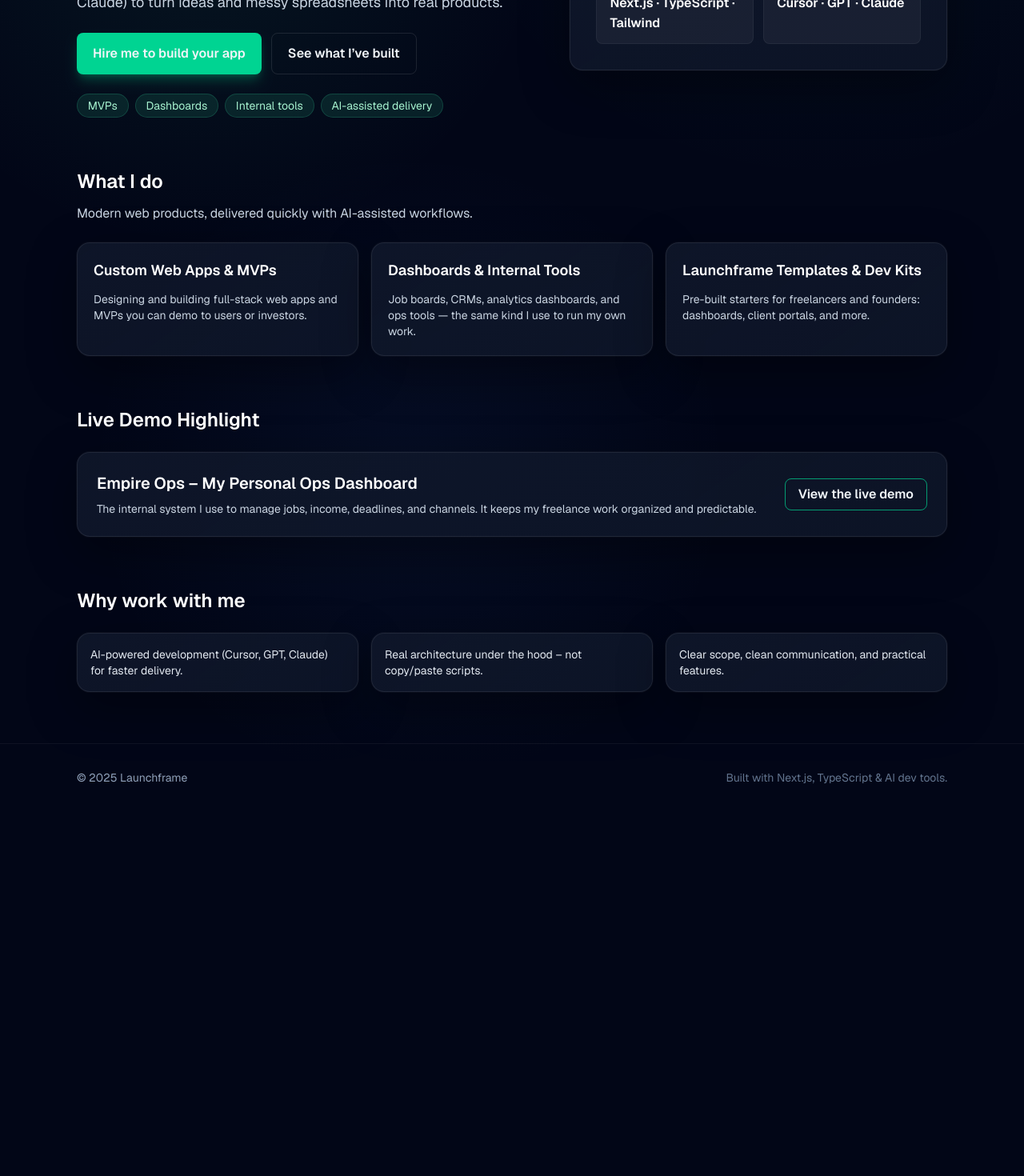
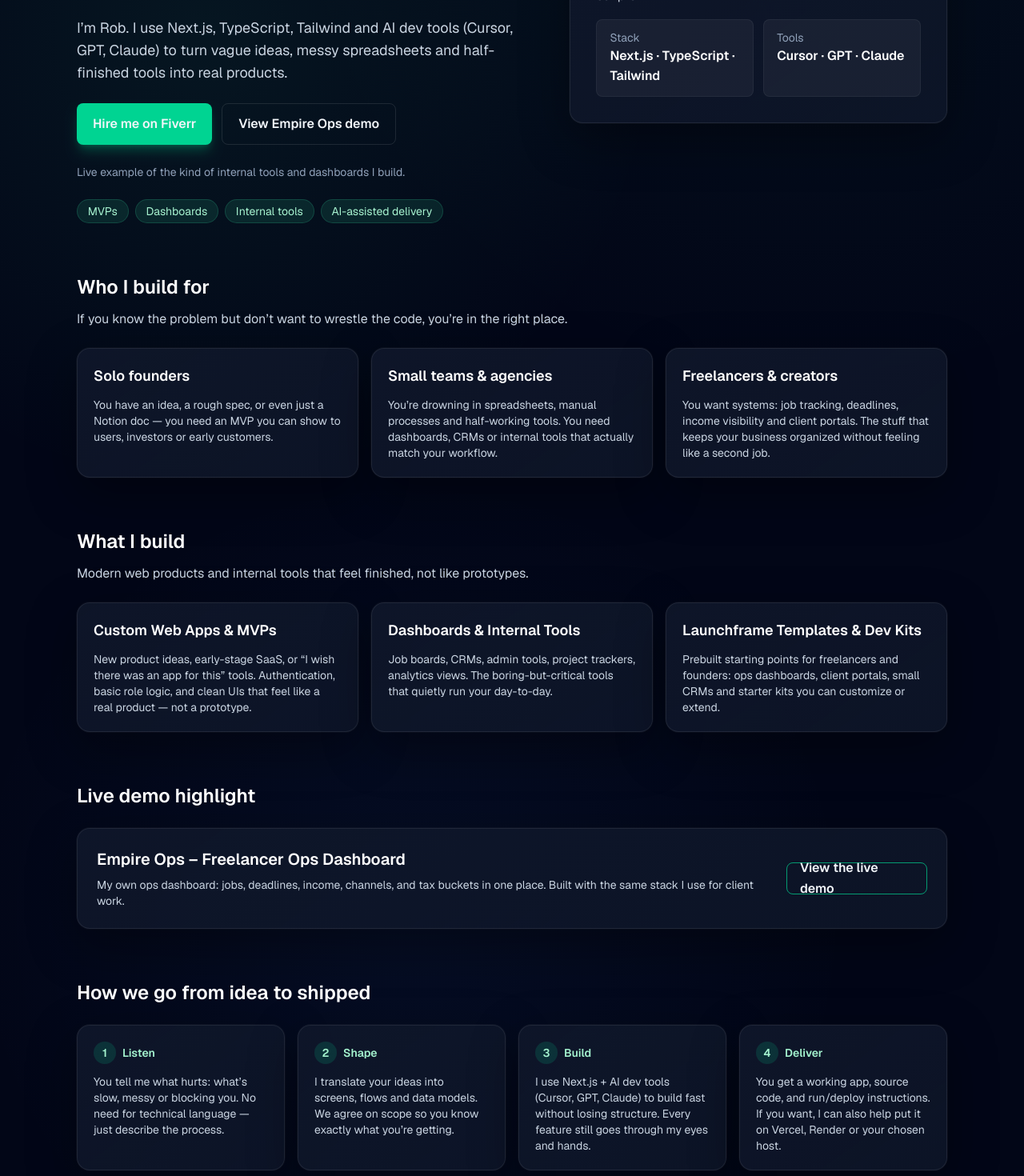
Before and after one commit to BiteTh3bulleT/BiteTh3bulleT.github.io, a Next.js app: page / in a window 1280 px wide. Shown: the part 400-1870 px from the top of the page at 80% size. Before the commit the page ends 1414 px from the top, so only its background shows below. Built offline with nearby package versions, Linux system fonts and the light colour scheme.

Commit message:
Enhance marketing copy and centralize site links
Add richer client-ready copy across home, services, projects, about, and contact pages, introduce FAQs and process/expectations, and centralize Fiverr/demo/email links in siteConfig with lint ignore update.

```diff
--- a/app/about/page.tsx
+++ b/app/about/page.tsx
@@ -6,35 +6,49 @@ export default function AboutPage() {
       <Section title="About Rob">
         <div className="lf-card space-y-4 p-6">
           <p className="text-sm text-slate-300">
-            I’m a support engineer and builder who loves turning chaos into systems. I
-            specialize in Next.js, TypeScript, Tailwind, and AI-assisted development tooling
-            to ship reliable web products quickly.
-          </p>
-          <p className="text-sm text-slate-300">
-            I’ve built internal tools, dashboards, and security-focused systems (including
-            EDR/infra work) alongside game and creative projects. I fight, I tinker with
-            hardware, and I treat my work like training: consistent reps, constant
-            improvement.
+            I’m a support engineer, builder and fighter who likes turning chaos into systems.
+            I’ve spent years troubleshooting other people’s problems and now I build the tools
+            that prevent half those problems from existing in the first place.
           </p>
         </div>
       </Section>
 
-      <Section title="Stack & tools">
+      <Section title="What I’m good at">
+        <div className="lf-card space-y-3 p-6">
+          <ul className="space-y-2 text-sm text-slate-300">
+            <li>Taking vague, messy requirements and turning them into concrete screens and flows.</li>
+            <li>
+              Using AI dev tools without letting them run wild — they speed me up, they don’t replace
+              my brain.
+            </li>
+            <li>
+              Thinking like an operator: what actually needs to be visible, searchable and trackable
+              for this to work in the real world.
+            </li>
+          </ul>
+        </div>
+      </Section>
+
+      <Section title="Tech & tools I use">
         <div className="lf-card grid gap-4 p-6 sm:grid-cols-2">
-          <div className="space-y-2">
-            <h3 className="text-sm font-semibold text-white">Core stack</h3>
-            <ul className="space-y-1 text-sm text-slate-300">
-              <li>Next.js, TypeScript, Tailwind</li>
-              <li>Node.js, Postgres</li>
-            </ul>
-          </div>
-          <div className="space-y-2">
-            <h3 className="text-sm font-semibold text-white">AI & tooling</h3>
-            <ul className="space-y-1 text-sm text-slate-300">
-              <li>Cursor, GPT, Claude</li>
-              <li>Automation and build pipelines for fast delivery</li>
-            </ul>
-          </div>
+          <ul className="space-y-2 text-sm text-slate-300">
+            <li>Next.js, TypeScript, Tailwind</li>
+            <li>Node.js, Postgres (when a real backend is needed)</li>
+            <li>Cursor, GPT, Claude and other AI dev tools</li>
+            <li>Docker, Vercel, Render and GitHub Actions for CI/CD</li>
+          </ul>
+        </div>
+      </Section>
+
+      <Section title="Principles I work by">
+        <div className="lf-card space-y-2 p-6">
+          <ul className="space-y-2 text-sm text-slate-300">
+            <li>Scope before code – we agree on what matters before I start typing.</li>
+            <li>Simple first – solve the core problem, then layer in bells and whistles.</li>
+            <li>You own your tools – you get the code, not a locked black box.</li>
+            <li>Communicate like a human – no buzzword salad.</li>
+            <li>Iterate – v1 should be solid, but it doesn’t have to be v10.</li>
+          </ul>
         </div>
       </Section>
     </div>
--- a/app/page.tsx
+++ b/app/page.tsx
@@ -1,29 +1,72 @@
 import Link from "next/link";
 import Pill from "@/components/ui/Pill";
 import Section from "@/components/ui/Section";
+import { siteConfig } from "@/siteConfig";
 
-const serviceHighlights = [
+const whoIBuildFor = [
+  {
+    title: "Solo founders",
+    description:
+      "You have an idea, a rough spec, or even just a Notion doc — you need an MVP you can show to users, investors or early customers.",
+  },
+  {
+    title: "Small teams & agencies",
+    description:
+      "You’re drowning in spreadsheets, manual processes and half-working tools. You need dashboards, CRMs or internal tools that actually match your workflow.",
+  },
+  {
+    title: "Freelancers & creators",
+    description:
+      "You want systems: job tracking, deadlines, income visibility and client portals. The stuff that keeps your business organized without feeling like a second job.",
+  },
+];
+
+const whatIBuild = [
   {
     title: "Custom Web Apps & MVPs",
     description:
-      "Designing and building full-stack web apps and MVPs you can demo to users or investors.",
+      "New product ideas, early-stage SaaS, or “I wish there was an app for this” tools. Authentication, basic role logic, and clean UIs that feel like a real product — not a prototype.",
   },
   {
     title: "Dashboards & Internal Tools",
     description:
-      "Job boards, CRMs, analytics dashboards, and ops tools — the same kind I use to run my own work.",
+      "Job boards, CRMs, admin tools, project trackers, analytics views. The boring-but-critical tools that quietly run your day-to-day.",
   },
   {
     title: "Launchframe Templates & Dev Kits",
     description:
-      "Pre-built starters for freelancers and founders: dashboards, client portals, and more.",
+      "Prebuilt starting points for freelancers and founders: ops dashboards, client portals, small CRMs and starter kits you can customize or extend.",
   },
 ];
 
-const whyItems = [
-  "AI-powered development (Cursor, GPT, Claude) for faster delivery.",
-  "Real architecture under the hood – not copy/paste scripts.",
-  "Clear scope, clean communication, and practical features.",
+const processSteps = [
+  {
+    title: "Listen",
+    detail:
+      "You tell me what hurts: what’s slow, messy or blocking you. No need for technical language — just describe the process.",
+  },
+  {
+    title: "Shape",
+    detail:
+      "I translate your ideas into screens, flows and data models. We agree on scope so you know exactly what you’re getting.",
+  },
+  {
+    title: "Build",
+    detail:
+      "I use Next.js + AI dev tools (Cursor, GPT, Claude) to build fast without losing structure. Every feature still goes through my eyes and hands.",
+  },
+  {
+    title: "Deliver",
+    detail:
+      "You get a working app, source code, and run/deploy instructions. If you want, I can also help put it on Vercel, Render or your chosen host.",
+  },
+];
+
+const expectations = [
+  "Straightforward communication, no buzzword soup.",
+  "Clear scope before we start.",
+  "Practical features that match your workflow.",
+  "Room to grow — the codebase won’t fight you later.",
 ];
 
 export default function Home() {
@@ -34,28 +77,36 @@ export default function Home() {
           <Pill>Launchframe</Pill>
           <div className="space-y-4">
             <h1 className="text-4xl font-semibold leading-tight sm:text-5xl">
-              I build custom web apps, dashboards & MVPs with AI-speed
-              execution.
+              Custom web apps, dashboards &amp; MVPs — built fast with
+              AI-powered development.
             </h1>
             <p className="text-lg text-slate-300">
-              I use Next.js, TypeScript, Tailwind and AI dev tools (Cursor, GPT,
-              Claude) to turn ideas and messy spreadsheets into real products.
+              I’m Rob. I use Next.js, TypeScript, Tailwind and AI dev tools
+              (Cursor, GPT, Claude) to turn vague ideas, messy spreadsheets and
+              half-finished tools into real products.
             </p>
           </div>
           <div className="flex flex-wrap gap-3">
             <Link
-              href="https://www.fiverr.com/s/xXxd84Q"
+              href={siteConfig.links.fiverr}
               className="inline-flex items-center justify-center rounded-lg bg-emerald-400 px-5 py-3 text-slate-900 font-semibold shadow-lg shadow-emerald-500/30 transition hover:scale-[1.01] hover:bg-emerald-300"
+              target="_blank"
+              rel="noreferrer"
             >
-              Hire me to build your app
+              Hire me on Fiverr
             </Link>
             <Link
-              href="/projects"
+              href={siteConfig.links.empireOpsDemo}
               className="inline-flex items-center justify-center rounded-lg border border-white/10 px-5 py-3 font-semibold text-emerald-200 transition hover:border-emerald-400/60 hover:text-emerald-200/90"
+              target="_blank"
+              rel="noreferrer"
             >
-              See what I’ve built
+              View Empire Ops demo
             </Link>
           </div>
+          <p className="text-sm text-slate-400">
+            Live example of the kind of internal tools and dashboards I build.
+          </p>
           <div className="flex flex-wrap gap-2 text-sm text-slate-400">
             <Pill className="text-sm">MVPs</Pill>
             <Pill className="text-sm">Dashboards</Pill>
@@ -94,32 +145,47 @@ export default function Home() {
       </section>
 
       <Section
-        title="What I do"
-        subtitle="Modern web products, delivered quickly with AI-assisted workflows."
+        title="Who I build for"
+        subtitle="If you know the problem but don’t want to wrestle the code, you’re in the right place."
       >
         <div className="grid gap-4 md:grid-cols-3">
-          {serviceHighlights.map((item) => (
-            <div key={item.title} className="lf-card h-full p-5">
+          {whoIBuildFor.map((item) => (
+            <div key={item.title} className="lf-card h-full p-5 space-y-3">
               <h3 className="text-lg font-semibold text-white">{item.title}</h3>
-              <p className="mt-3 text-sm text-slate-300">{item.description}</p>
+              <p className="text-sm text-slate-300">{item.description}</p>
             </div>
           ))}
         </div>
       </Section>
 
-      <Section title="Live Demo Highlight">
+      <Section
+        title="What I build"
+        subtitle="Modern web products and internal tools that feel finished, not like prototypes."
+      >
+        <div className="grid gap-4 md:grid-cols-3">
+          {whatIBuild.map((item) => (
+            <div key={item.title} className="lf-card h-full p-5 space-y-3">
+              <h3 className="text-lg font-semibold text-white">{item.title}</h3>
+              <p className="text-sm text-slate-300">{item.description}</p>
+            </div>
+          ))}
+        </div>
+      </Section>
+
+      <Section title="Live demo highlight">
         <div className="lf-card flex flex-col gap-4 p-6 sm:flex-row sm:items-center sm:justify-between">
           <div className="space-y-2">
             <h3 className="text-xl font-semibold text-white">
-              Empire Ops – My Personal Ops Dashboard
+              Empire Ops – Freelancer Ops Dashboard
             </h3>
             <p className="text-sm text-slate-300">
-              The internal system I use to manage jobs, income, deadlines, and
-              channels. It keeps my freelance work organized and predictable.
+              My own ops dashboard: jobs, deadlines, income, channels, and tax
+              buckets in one place. Built with the same stack I use for client
+              work.
             </p>
           </div>
           <Link
-            href="https://job-dashboard-qph7-e8hohyxky-robert-shorts-projects.vercel.app/"
+            href={siteConfig.links.empireOpsDemo}
             className="inline-flex h-10 items-center justify-center rounded-lg border border-emerald-400/70 px-4 font-semibold text-emerald-200 transition hover:bg-emerald-400/10"
             target="_blank"
             rel="noreferrer"
@@ -129,9 +195,25 @@ export default function Home() {
         </div>
       </Section>
 
-      <Section title="Why work with me">
-        <ul className="grid gap-3 sm:grid-cols-3 sm:gap-4">
-          {whyItems.map((item) => (
+      <Section title="How we go from idea to shipped">
+        <div className="grid gap-4 sm:grid-cols-2 lg:grid-cols-4">
+          {processSteps.map((step, index) => (
+            <div key={step.title} className="lf-card h-full space-y-3 p-5">
+              <div className="flex items-center gap-2 text-sm font-semibold text-emerald-200">
+                <span className="inline-flex h-7 w-7 items-center justify-center rounded-full bg-emerald-400/15 text-emerald-200">
+                  {index + 1}
+                </span>
+                {step.title}
+              </div>
+              <p className="text-sm text-slate-300">{step.detail}</p>
+            </div>
+          ))}
+        </div>
+      </Section>
+
+      <Section title="What you can expect">
+        <ul className="grid gap-3 sm:grid-cols-2 lg:grid-cols-4">
+          {expectations.map((item) => (
             <li key={item} className="lf-card h-full p-4 text-sm text-slate-200">
               {item}
             </li>
--- a/app/projects/page.tsx
+++ b/app/projects/page.tsx
@@ -1,38 +1,83 @@
 import Link from "next/link";
 import Pill from "@/components/ui/Pill";
 import Section from "@/components/ui/Section";
+import { siteConfig } from "@/siteConfig";
 
-const projects = [
+type ProjectCta = {
+  label: string;
+  href: string;
+  external?: boolean;
+  muted?: boolean;
+};
+
+type Project = {
+  name: string;
+  tags: string[];
+  description: string;
+  bullets?: string[];
+  ctas?: ProjectCta[];
+  status?: string;
+  note?: string;
+};
+
+const projects: Project[] = [
   {
     name: "Empire Ops – Freelancer Ops Dashboard",
-    tag: "Internal Tool · Dashboard",
+    tags: ["Internal Tool", "Dashboard"],
     description:
-      "Tracks jobs, deadlines, income, and channels so freelance work stays predictable and focused.",
-    primaryCta: {
+      "My own ops dashboard. Tracks jobs, deadlines, income, channels and tax buckets in one place.",
+    bullets: [
+      "Kanban-style job board by stage (quoted, in progress, delivered, paid).",
+      "Deadline view + calendar for upcoming work.",
+      "Ledger that splits each payment into tax, savings and spend.",
+      "Channel view for Fiverr, Upwork, direct clients and more.",
+    ],
+    ctas: [
+      {
         label: "View live demo",
-      href: "https://job-dashboard-qph7-e8hohyxky-robert-shorts-projects.vercel.app/",
+        href: siteConfig.links.empireOpsDemo,
         external: true,
-      todo: false,
       },
-    secondaryCta: { label: "See how I can build yours", href: "/services" },
+      {
+        label: "Get something like this built",
+        href: "/services",
+      },
+    ],
   },
   {
     name: "Launchframe – Freelancer Ops Template",
-    tag: "Template · Next.js",
+    tags: ["Template", "Next.js"],
     description:
-      "Starter kit for freelancers to manage clients, tasks, billing, and ops with a clean Next.js stack.",
-    primaryCta: {
-      label: "Learn more",
-      href: "https://example.com",
-      external: true,
-      todo: true,
-    },
+      "A productized version of the Empire Ops concept: a Next.js starter kit freelancers can use to run their business.",
+    bullets: [
+      "Prebuilt job board, deadlines and ledger.",
+      "Configurable tax and allocation settings.",
+      "Designed as a base to extend or customize.",
+    ],
+    ctas: [
+      {
+        label: "Coming soon",
+        href: "#",
+        external: false,
+        muted: true,
       },
       {
-    name: "Family Hub 360 (Coming Soon)",
-    tag: "MVP · Family App",
+        label: "Get notified",
+        href: "/contact",
+      },
+    ],
+    note: "Want early access? Tell me via the Contact page and I’ll ping you when it’s ready.",
+  },
+  {
+    name: "Family Hub 360 – Family Command Center (In progress)",
+    tags: ["MVP", "Family App"],
     description:
-      "A family command center for calendar, tasks, and quick check-ins. Designed for simple, calm coordination.",
+      "An experiment in applying the same dashboard thinking to home life: shared calendar, check-ins, tasks and status for the family.",
+    bullets: [
+      "Shared event and task views.",
+      "Lightweight check-in and status features.",
+      "Designed for clarity at a glance, not micro-management.",
+    ],
     status: "In development",
   },
 ];
@@ -42,39 +87,64 @@ export default function ProjectsPage() {
     <div className="space-y-10">
       <Section
         title="Projects"
-        subtitle="A few builds that show how I approach dashboards, templates, and MVPs."
+        subtitle="Mini case studies that show how I approach dashboards, templates, and MVPs."
       >
         <div className="grid gap-6 md:grid-cols-2 lg:grid-cols-3">
           {projects.map((project) => (
             <div key={project.name} className="lf-card flex h-full flex-col gap-4 p-6">
               <div className="space-y-2">
                 <div className="flex flex-wrap items-center gap-3">
-                  <Pill className="text-xs">{project.tag}</Pill>
+                  {project.tags.map((tag) => (
+                    <Pill key={tag} className="text-xs">
+                      {tag}
+                    </Pill>
+                  ))}
                   {project.status && <Pill className="text-xs">{project.status}</Pill>}
                 </div>
                 <h3 className="text-lg font-semibold text-white">{project.name}</h3>
                 <p className="text-sm text-slate-300">{project.description}</p>
               </div>
 
+              {project.bullets && (
+                <ul className="space-y-2 rounded-lg border border-white/5 bg-white/5 p-4 text-sm text-slate-300">
+                  {project.bullets.map((item) => (
+                    <li key={item} className="flex gap-2">
+                      <span className="mt-1 h-2 w-2 rounded-full bg-emerald-400" />
+                      <span>{item}</span>
+                    </li>
+                  ))}
+                </ul>
+              )}
+
+              {project.note && (
+                <p className="text-xs text-slate-400">{project.note}</p>
+              )}
+
               <div className="mt-auto flex flex-wrap gap-3">
-                {project.primaryCta && (
+                {project.ctas?.map((cta) =>
+                  cta.muted ? (
+                    <span
+                      key={cta.label}
+                      className="inline-flex items-center justify-center rounded-lg border border-white/10 px-4 py-2 text-sm font-semibold text-slate-400"
+                      aria-disabled="true"
+                    >
+                      {cta.label}
+                    </span>
+                  ) : (
                     <Link
-                    href={project.primaryCta.href}
-                    target={project.primaryCta.external ? "_blank" : undefined}
-                    rel={project.primaryCta.external ? "noreferrer" : undefined}
-                    // TODO: replace placeholder link with live destination
-                    className="inline-flex items-center justify-center rounded-lg bg-emerald-400 px-4 py-2 text-sm font-semibold text-slate-900 shadow-lg shadow-emerald-500/20 transition hover:scale-[1.01] hover:bg-emerald-300"
+                      key={cta.label}
+                      href={cta.href}
+                      target={cta.external ? "_blank" : undefined}
+                      rel={cta.external ? "noreferrer" : undefined}
+                      className={`inline-flex items-center justify-center rounded-lg px-4 py-2 text-sm font-semibold transition ${
+                        cta.external
+                          ? "bg-emerald-400 text-slate-900 shadow-lg shadow-emerald-500/20 hover:scale-[1.01] hover:bg-emerald-300"
+                          : "border border-white/10 text-emerald-200 hover:border-emerald-400/60 hover:text-emerald-200/90"
+                      }`}
                     >
-                    {project.primaryCta.label}
+                      {cta.label}
                     </Link>
-                )}
-                {project.secondaryCta && (
-                  <Link
-                    href={project.secondaryCta.href}
-                    className="inline-flex items-center justify-center rounded-lg border border-white/10 px-4 py-2 text-sm font-semibold text-emerald-200 transition hover:border-emerald-400/60 hover:text-emerald-200/90"
-                  >
-                    {project.secondaryCta.label}
-                  </Link>
+                  ),
                 )}
               </div>
             </div>
--- a/eslint.config.mjs
+++ b/eslint.config.mjs
@@ -10,6 +10,7 @@ const eslintConfig = defineConfig([
     // Default ignores of eslint-config-next:
     ".next/**",
     "out/**",
+    "docs/**",
     "build/**",
     "next-env.d.ts",
   ]),
--- /dev/null
+++ b/siteConfig.ts
@@ -0,0 +1,10 @@
+export const siteConfig = {
+  links: {
+    fiverr: "https://www.fiverr.com/s/xXxd84Q",
+    empireOpsDemo:
+      "https://job-dashboard-qph7-e8hohyxky-robert-shorts-projects.vercel.app/",
+  },
+  contact: {
+    email: "rob@imrobman.com",
+  },
+} as const;
```
Also changed, not shown: app/contact/page.tsx (+48 -8 lines), app/services/page.tsx (+62 -73 lines). Lines whose indentation alone changed are shown as unchanged.
